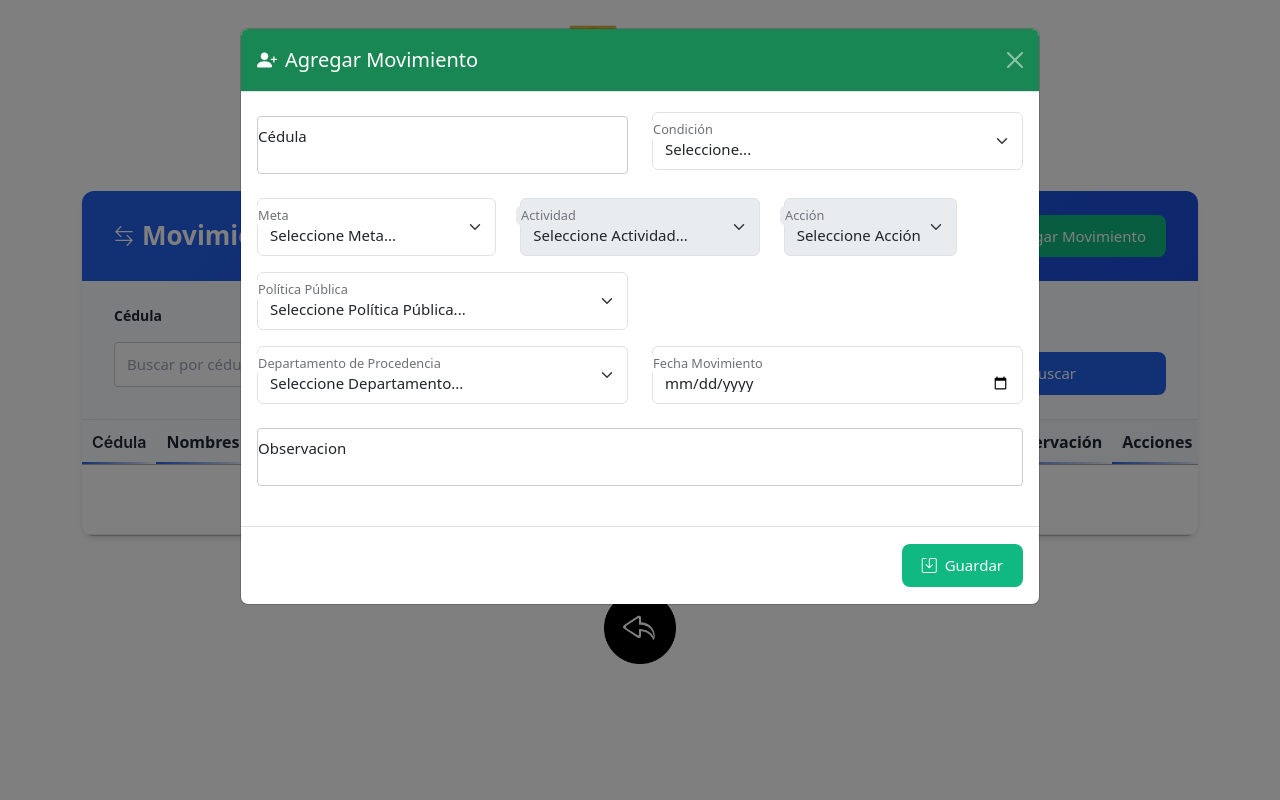
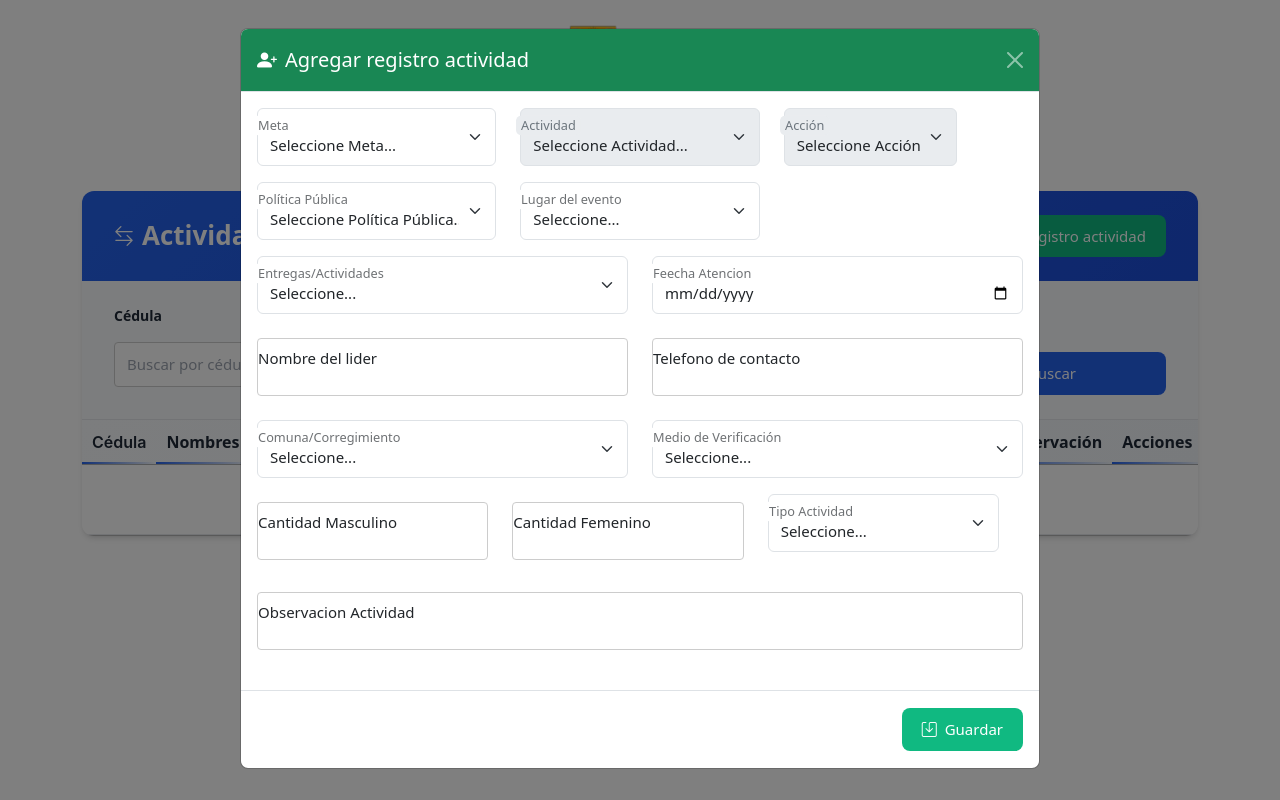
Before and after one commit to david-fugs/sdsyp, a PHP site: page /code/contratista/form.php in a window 1280 px wide, after a click on "Agregar un registro actividad". Run offline with PHP 8.4, Linux system fonts and the light colour scheme; data that the repository does not hold is empty; some libraries are stand-ins or nearby versions.

Commit message:
actividad

```diff
--- a/access.php
+++ b/access.php
@@ -714,7 +714,7 @@ $mysqli->close();
             <ul class="menu_items submenu">
               <a href="code/contratista/seeActivities.php" class="nav_link sublink">Ver Actividades</a>
               <!-- <a href="code/movement/seeMovement.php" class="nav_link sublink">Movimientos</a> -->
-              <a href="code/contratista/form.php" class="nav_link sublink">Formulario</a>
+              <a href="code/contratista/form.php" class="nav_link sublink">Registro Actividades</a>
             </ul>
           </li>
 
--- a/code/contratista/form.php
+++ b/code/contratista/form.php
@@ -1,4 +1,3 @@
-
 <?php
 session_start();
 ?>
@@ -158,7 +157,16 @@ $result_metas = mysqli_query($mysqli, $metas);
 if (!$result_metas) {
     die("Error en la consulta de metas: " . mysqli_error($mysqli));
 }
-
+$actividades = "SELECT * FROM actividad_contratista ORDER BY descripcion_actividad ASC";
+$result_actividades = mysqli_query($mysqli, $actividades);
+if (!$result_actividades) {
+    die("Error en la consulta de actividades: " . mysqli_error($mysqli));
+}
+$comunas = "SELECT * FROM comunas ORDER BY nombre_com ASC";
+$result_comunas = mysqli_query($mysqli, $comunas);
+if (!$result_comunas) {
+    die("Error en la consulta de comunas: " . mysqli_error($mysqli));
+}
 if (isset($_GET['delete'])) {
     $cedula_persona = $_GET['delete'];
     deleteMember($cedula_persona);
@@ -168,15 +176,15 @@ function deleteMember($id_movimiento)
 {
     global $mysqli; // Asegurar acceso a la conexión global
 
-    $query = "DELETE FROM movimiento_persona WHERE id_movimiento  = ?";
+    $query = "DELETE FROM registro_actividades WHERE id_registro  = ?";
     $stmt = $mysqli->prepare($query);
-    $stmt->bind_param("i", $id_movimiento);
+    $stmt->bind_param("i", $id_registro);
 
     if ($stmt->execute()) {
-        echo "<script>alert('Movimiento borrado correctamente');
+        echo "<script>alert('registro borrado correctamente');
         window.location = 'seePersonMovement.php';</script>";
     } else {
-        echo "<script>alert('Error borrando el movimiento');
+        echo "<script>alert('Error borrando el registro');
         window.location = 'seePersonMovement.php';</script>";
     }
 
@@ -190,23 +198,23 @@ function deleteMember($id_movimiento)
         <img src='../../img/logo.png' width="150" height="120" class="responsive">
     </center>
     <h1 style="color: #412fd1; text-shadow: #FFFFFF 0.1em 0.1em 0.2em; font-size: 48px; text-align: center; font-weight: bold;"><b><i
-                class="bi bi-arrow-left-right"></i> MOVIMIENTOS PERSONAS</b></h1>
+                class="bi bi-arrow-left-right"></i> REGISTRO ACTIVIDADES</b></h1>
 
     <!-- Tabla de Movimientos -->
     <div class="container mt-5">
         <div class="modern-container">
             <!-- Header moderno -->
             <div class="modern-header">
-                <h2><i class="bi bi-arrow-left-right"></i> Movimientos de Personas</h2>
+                <h2><i class="bi bi-arrow-left-right"></i> Actividades Realizadas</h2>
                 <button type="button" class="btn-modern btn-success" data-bs-toggle="modal" data-bs-target="#modalNewPerson">
                     <i class="bi bi-plus-circle-fill"></i>
-                    Agregar Movimiento
+                    Agregar un registro actividad
                 </button>
             </div>
 
             <!-- Filtros modernos -->
             <div class="modern-filters">
-                <form action="seePersonMovement.php" method="get" class="filter-row">
+                <form action="form.php" method="get" class="filter-row">
                     <div class="filter-group">
                         <label for="cedula_persona">Cédula</label>
                         <input type="number"
@@ -271,36 +279,19 @@ function deleteMember($id_movimiento)
             </div>
         </div>
     </div>
-    <!-- Modal Add movimiento-->
+    <!-- Modal Add registro-->
     <div class="modal fade" id="modalNewPerson" tabindex="-1" aria-labelledby="modalNewPersonLabel" aria-hidden="true">
         <div class="modal-dialog modal-lg"> <!-- Hacemos el modal más ancho -->
             <div class="modal-content">
-                <form action="addPersonMovement.php" method="POST">
+                <form action="addRegistro.php" method="POST">
                     <div class="modal-header bg-success text-white">
                         <h5 class="modal-title" id="modalNewPersonLabel">
-                            <i class="bi bi-person-plus-fill me-2"></i>Agregar Movimiento
+                            <i class="bi bi-person-plus-fill me-2"></i>Agregar registro actividad
                         </h5>
                         <button type="button" class="btn-close btn-close-white" data-bs-dismiss="modal" aria-label="Close"></button>
                     </div>
 
                     <div class="modal-body">
-                        <!-- Fila 1 -->
-                        <div class="row">
-                            <div class="col-md-6 mb-3 form-floating">
-                                <input type="text" class="form-control" id="cedula_form" name="cedula_persona" placeholder="Cédula" required autocomplete="off" autofocus>
-                                <label class="" for="cedula_persona">Cédula</label>
-                            </div>
-
-                            <div class="col-md-6 mb-3 form-floating mt-1">
-                                <select class="form-select" id="condicion" name="id_condicion" required>
-                                    <option value="" selected>Seleccione...</option>
-                                    <?php foreach ($result_condiciones as $condicion) { ?>
-                                        <option value="<?= $condicion['id_condicion']; ?>"><?= $condicion['descripcion_condicion']; ?></option>
-                                    <?php } ?>
-                                </select>
-                                <label class="" for="condicion">Condición</label>
-                            </div>
-                        </div>
                         <!-- Fila 2: Meta, Actividad, Acción -->
                         <div class="row">
                             <div class="col-md-4 mb-3 form-floating">
@@ -326,79 +317,104 @@ function deleteMember($id_movimiento)
                             </div>
                         </div>
                         <div class="row">
-                            <div class="col-md-6 mb-3 form-floating">
+                            <div class="col-md-4 mb-3 form-floating">
                                 <select class="form-select" id="politica-publica" name="politica_publica" required>
                                     <option value="" selected>Seleccione Política Pública...</option>
                                 </select>
                                 <label for="politica-publica">Política Pública</label>
                             </div>
-                        </div>
-                        <!-- Fila 3: Departamento de Procedencia y Fecha -->
-                        <div class="row">
-                            <div class="col-md-6 mb-3 form-floating">
-                                <select class="form-select" id="departamento_procedencia" name="departamento_procedencia" required>
-                                    <option value="" selected>Seleccione Departamento...</option>
-                                    <option value="Amazonas">Amazonas</option>
-                                    <option value="Antioquia">Antioquia</option>
-                                    <option value="Arauca">Arauca</option>
-                                    <option value="Atlántico">Atlántico</option>
-                                    <option value="Bolívar">Bolívar</option>
-                                    <option value="Boyacá">Boyacá</option>
-                                    <option value="Caldas">Caldas</option>
-                                    <option value="Caquetá">Caquetá</option>
-                                    <option value="Casanare">Casanare</option>
-                                    <option value="Cauca">Cauca</option>
-                                    <option value="Cesar">Cesar</option>
-                                    <option value="Chocó">Chocó</option>
-                                    <option value="Córdoba">Córdoba</option>
-                                    <option value="Cundinamarca">Cundinamarca</option>
-                                    <option value="Guainía">Guainía</option>
-                                    <option value="Guaviare">Guaviare</option>
-                                    <option value="Huila">Huila</option>
-                                    <option value="La Guajira">La Guajira</option>
-                                    <option value="Magdalena">Magdalena</option>
-                                    <option value="Meta">Meta</option>
-                                    <option value="Nariño">Nariño</option>
-                                    <option value="Norte de Santander">Norte de Santander</option>
-                                    <option value="Putumayo">Putumayo</option>
-                                    <option value="Quindío">Quindío</option>
-                                    <option value="Risaralda">Risaralda</option>
-                                    <option value="San Andrés y Providencia">San Andrés y Providencia</option>
-                                    <option value="Santander">Santander</option>
-                                    <option value="Sucre">Sucre</option>
-                                    <option value="Tolima">Tolima</option>
-                                    <option value="Valle del Cauca">Valle del Cauca</option>
-                                    <option value="Vaupés">Vaupés</option>
-                                    <option value="Vichada">Vichada</option>
-                                    <option value="Bogotá D.C.">Bogotá D.C.</option>
-                                </select>
-                                <label for="departamento_procedencia">Departamento de Procedencia</label>
-                            </div>
-                            <div class="col-md-6 mb-3 form-floating">
-                                <input type="date" class="form-control" id="fecha_movimiento" name="fecha_movimiento" placeholder="Fecha Movimiento">
-                                <label for="fecha_movimiento">Fecha Movimiento</label>
-                            </div>
-                        </div>
-                        <!-- Fila 4: Centro Vida Traslado (oculto por defecto) -->
-                        <div class="row">
-                            <div class="col-md-6 mb-3 form-floating mt-1 d-none">
-                                <select class="form-select" id="grupo" name="id_centro_vida_traslado" disabled>
+                            <div class="col-md-4 mb-3 form-floating">
+                                <select class="form-select" id="grupo_actividad" name="id_centro_vida">
                                     <option value="" selected>Seleccione...</option>
                                     <?php foreach ($result_grupos as $grupo) { ?>
                                         <option value="<?= $grupo['id_grupo']; ?>" data-limite="<?= $grupo['limite_personas']; ?>"><?= $grupo['descripcion_grupo']; ?></option>
                                     <?php } ?>
                                 </select>
-                                <label class="" for="grupo">Centro Vida Traslado</label>
+                                <label class="" for="grupo">Lugar del evento</label>
+                            </div>
+
+                        </div>
+
+                        <!-- Fila 5: Observación -->
+                        <div class="row">
+                            <div class="col-md-6 mb-3 form-floating">
+                                <!-- <input type="text" class="form-control" id="id_actividad" name="id_actividad" placeholder="Entregas/Actividades" > -->
+                                <select class="form-select" id="id_actividad" name="id_actividad" required>
+                                    <option value="" selected>Seleccione...</option>
+                                    <?php foreach ($result_actividades as $actividad) { ?>
+                                        <option value="<?= $actividad['id_actividad_contratista']; ?>"><?= $actividad['descripcion_actividad']; ?></option>
+                                    <?php } ?>
+                                </select>
+                                <label for="id_actividad">Entregas/Actividades</label>
+                            </div>
+                            <div class="col-md-6 mb-3 form-floating">
+                                <input type="date" class="form-control" id="fecha_atencion" name="fecha_atencion">
+                                <label for="fecha_atencion">Feecha Atencion</label>
                             </div>
                         </div>
-                        <!-- Fila 5: Observación -->
+                        <div class="row">
+                            <div class="col-md-6 mb-3 form-floating">
+                                <input type="text" class="form-control" id="nombre_lider" name="nombre_lider" placeholder="Funcionario responsable">
+                                <label for="nombre_lider">Nombre del lider</label>
+                            </div>
+                            <div class="col-md-6 mb-3 form-floating">
+                                <input type="text" class="form-control" id="telefono_contacto" name="telefono_contacto" placeholder="Telefono de contacto">
+                                <label for="telefono_contacto">Telefono de contacto</label>
+                            </div>
+                        </div>
+                        <div class="row">
+                            <div class="col-md-6 mb-3 form-floating">
+                                <select name="id_comuna" id="id_comuna" class="form-select">
+                                    <option value="" selected>Seleccione...</option>
+                                    <?php foreach ($result_comunas as $comuna) { ?>
+                                        <option value="<?= $comuna['id_com']; ?>"><?= $comuna['nombre_com']; ?></option>
+                                    <?php } ?>
+                                </select>
+                                <label for="id_comuna">Comuna/Corregimiento</label>
+                            </div>
+                            <div class="col-md-6 mb-3 form-floating">
+                                <select name="medio_verificacion" id="medio_verificacion" class="form-select">
+                                    <option value="" selected>Seleccione...</option>
+                                    <option value="Acta">Acta</option>
+                                    <option value="Acta y registro fotografico">Acta y registro fotografico</option>
+                                    <option value="Registro campo">Registro Campo</option>
+                                    <option value="Historio/ expediente">Historio/ expediente</option>
+                                    <option value="Captura pantalla digital">Captura pantalla digital</option>
+                                    <option value="SPP">SPP</option>
+                                    <option value="SPP - Registro fotografico">SPP - Registro fotografico</option>
+                                </select>
+                                <label for="medio_verificacion">Medio de Verificación</label>
+                            </div>
+                            <div class="row">
+                                <div class="col-md-4 mb-3 form-floating">
+                                    <input type="number" name="cantidad_masculino" id="cantidad_masculino" class="form-control" placeholder="Cantidad Masculino">
+                                    <label for="cantidad_masculino">Cantidad Masculino</label>
+                                </div>
+                                <div class="col-md-4 mb-3 form-floating">
+                                    <input type="number" name="cantidad_femenino" id="cantidad_femenino" class="form-control" placeholder="Cantidad Femenino">
+                                    <label for="cantidad_femenino">Cantidad Femenino</label>
+                                </div>
+                                <div class="col-md-4 mb-3 form-floating">
+                                    <select name="tipo_actividad" id="tipo_actividad" class="form-select">
+                                        <option value="" selected>Seleccione...</option>
+                                        <option value="Articulacion">Articulacion</option>
+                                        <option value="Masiva">Masiva</option>
+                                        <option value="Registro de Actividad">Registro de Actividad</option>
+
+                                    </select>
+                                    <label for="tipo_actividad">Tipo Actividad</label>
+                                </div>
+                            </div>
+
+                        </div>
                         <div class="row">
                             <div class="col-md-12 mb-3 form-floating">
-                                <input type="text" class="form-control" id="observacion_movimiento" name="observacion_movimiento" placeholder="Observacion Movimiento">
-                                <label for="observacion_movimiento">Observacion</label>
+                                <input type="text" class="form-control" id="observacion_actividad" name="observacion_actividad" placeholder="Observacion Actividad">
+                                <label for="observacion_actividad">Observacion Actividad</label>
                             </div>
                         </div>
                     </div>
+
 
                     <div class="modal-footer justify-content-between">
                         <button type="button" class="btn-modern btn-outline btn-secondary" data-bs-dismiss="modal">
@@ -555,7 +571,7 @@ function deleteMember($id_movimiento)
 
         modalEdicion.addEventListener("shown.bs.modal", function(event) {
             const button = event.relatedTarget;
-        window.lastEditButton = button; // Guardar referencia global para el JS de política pública
+            window.lastEditButton = button; // Guardar referencia global para el JS de política pública
             document.getElementById("edit-cedula").value = button.getAttribute("data-cedula");
             document.getElementById("edit-nombre").value = button.getAttribute("data-nombre");
             document.getElementById("edit-apellido").value = button.getAttribute("data-apellidos");
@@ -580,7 +596,9 @@ function deleteMember($id_movimiento)
                 $.ajax({
                     url: 'getActividades.php',
                     type: 'POST',
-                    data: { id_meta: idMeta },
+                    data: {
+                        id_meta: idMeta
+                    },
                     success: function(response) {
                         $('#edit-actividad').empty().append('<option value="">Seleccione Actividad...</option>');
                         $('#edit-actividad').append(response).prop('disabled', false);
@@ -589,7 +607,9 @@ function deleteMember($id_movimiento)
                             $.ajax({
                                 url: 'getAcciones.php',
                                 type: 'POST',
-                                data: { id_actividad: idActividad },
+                                data: {
+                                    id_actividad: idActividad
+                                },
                                 success: function(response) {
                                     $('#edit-accion').empty().append('<option value="">Seleccione Acción...</option>');
                                     $('#edit-accion').append(response).prop('disabled', false);
@@ -600,7 +620,9 @@ function deleteMember($id_movimiento)
                                         $.ajax({
                                             url: 'getPoliticaPublica.php',
                                             type: 'POST',
-                                            data: { id_accion: idAccion },
+                                            data: {
+                                                id_accion: idAccion
+                                            },
                                             dataType: 'json',
                                             success: function(response) {
                                                 if (response && response.politicas && response.politicas.length > 0) {
@@ -769,7 +791,9 @@ function deleteMember($id_movimiento)
                 $.ajax({
                     url: 'getPoliticaPublica.php',
                     type: 'POST',
-                    data: { id_accion: idAccion },
+                    data: {
+                        id_accion: idAccion
+                    },
                     dataType: 'json',
                     success: function(response) {
                         if (response && response.politicas && response.politicas.length > 0) {
@@ -865,7 +889,9 @@ function deleteMember($id_movimiento)
                 $.ajax({
                     url: 'getPoliticaPublica.php',
                     type: 'POST',
-                    data: { id_accion: idAccion },
+                    data: {
+                        id_accion: idAccion
+                    },
                     dataType: 'json',
                     success: function(response) {
                         if (response && response.politicas && response.politicas.length > 0) {
--- a/code/contratista/seeActivities.php
+++ b/code/contratista/seeActivities.php
@@ -188,7 +188,7 @@ function deleteMember($id_meta)
                         </tr>
                     </thead>
                     <tbody id="table-body">
-                        <?php include "getActividades.php"; ?>
+                        <?php include "getActivities.php"; ?>
                     </tbody>
                 </table>
             </div>
```
Also changed, not shown: code/contratista/addRegistro.php (added, +62 -0 lines), code/contratista/getAcciones.php (added, +22 -0 lines), code/contratista/getActividades.php (+14 -27 lines), code/contratista/getActivities.php (added, +37 -0 lines), code/contratista/getPoliticaPublica.php (added, +21 -0 lines), code/reports/generateExcel.php (+18 -5 lines).
